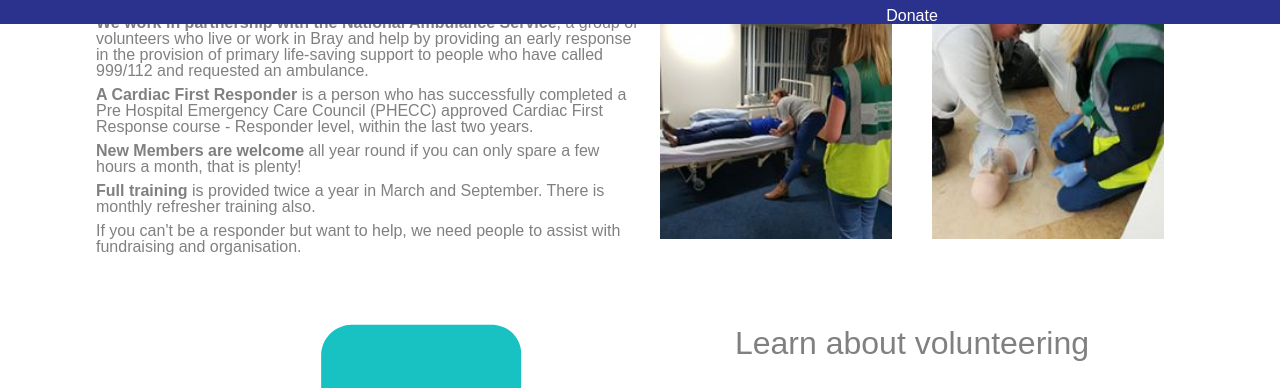
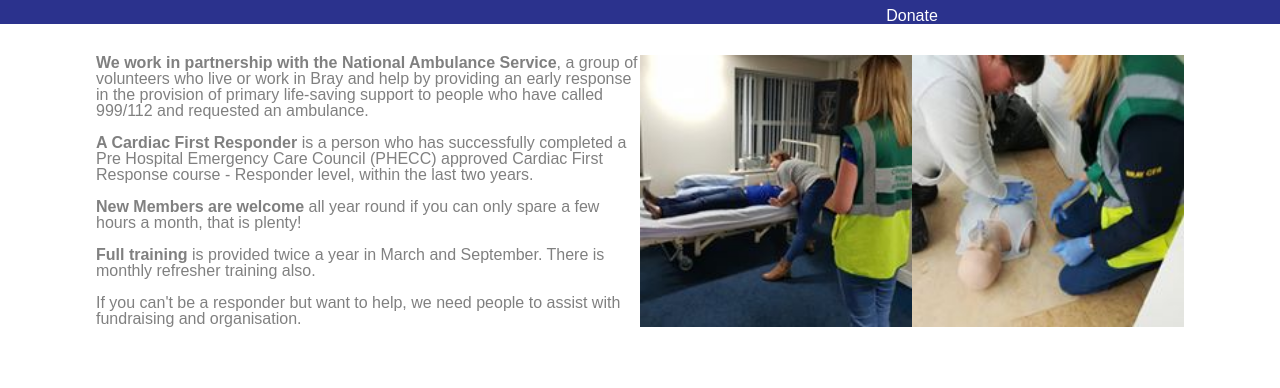
Before and after one commit to simonetto/firstAidResponders, a Gatsby site: page / in a window 1280 px wide. Shown: the part 201-589 px from the top of the page. Built offline with nearby package versions, Linux system fonts and the light colour scheme; Gatsby itself is replaced by a stand-in of ours.

Commit message:
Improve image styles

```diff
--- a/src/components/appMain/_appMain-defaults.scss
+++ b/src/components/appMain/_appMain-defaults.scss
@@ -9,7 +9,7 @@ main {
     section {
         display: flex;
         flex-direction: column;
-        margin: 1em 0;
+        margin: 4em 0;
 
         svg {
             height: 10em;
@@ -22,12 +22,20 @@ main {
 
     .about-us {
         p {
-            margin: 0.5em 0;
+            margin: 1em 0;
             font-size: 0.9em;
 
             b {
                 font-weight: bold;
             }
+        }
+
+        p:first-of-type {
+            margin-top: 0;
+        }
+
+        p:last-of-type {
+            margin-bottom: 0;
         }
 
         .images {
@@ -37,6 +45,7 @@ main {
 
             img {
                 height: 9em;
+                object-fit: cover;
             }
         }
     }
--- a/src/components/appMain/_appMain-medium.scss
+++ b/src/components/appMain/_appMain-medium.scss
@@ -27,4 +27,8 @@ main {
     .about-us p {
         font-size: 1em;
     }
+
+    .about-us .images {
+        margin-bottom: 0;
+    }
 }
--- a/src/components/appMain/appMain.js
+++ b/src/components/appMain/appMain.js
@@ -19,12 +19,12 @@ function AppMain() {
                     <p><b>We work in partnership with the National Ambulance Service</b>, a group of volunteers who live or work in Bray and help by providing an early response in the provision of primary life-saving support to people who have called 999/112 and requested an ambulance.</p>
                     <p><b>A Cardiac First Responder</b> is a person who has successfully completed a Pre Hospital Emergency Care Council (PHECC) approved Cardiac First Response course - Responder level, within the last two years.</p>
                     <p><b>New Members are welcome</b> all year round if you can only spare a few hours a month, that is plenty!</p>
-                    <p><b>Full training</b> is provided twice a year in March and September. There is monthly refresher training also.</p>
+                    <p id="volunteer"><b>Full training</b> is provided twice a year in March and September. There is monthly refresher training also.</p>
                     <p>If you can't be a responder but want to help, we need people to assist with fundraising and organisation.</p>
                 </div>
             </section>
 
-            <section className="main-section" id="volunteer">
+            <section className="main-section">
                 <div className="inner-wrapper">
                     <ReactSVG src="contact.svg" />
                 </div>
```
